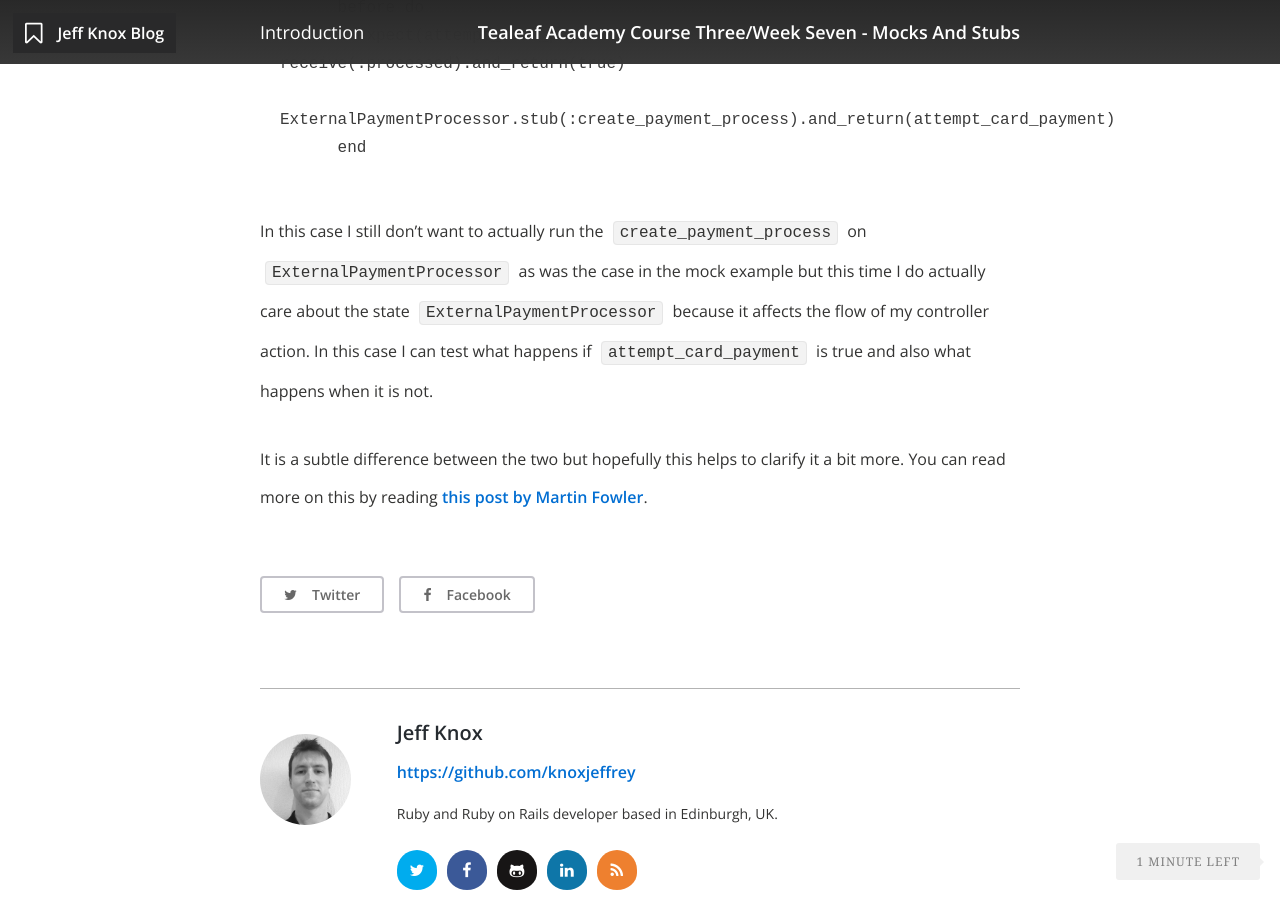
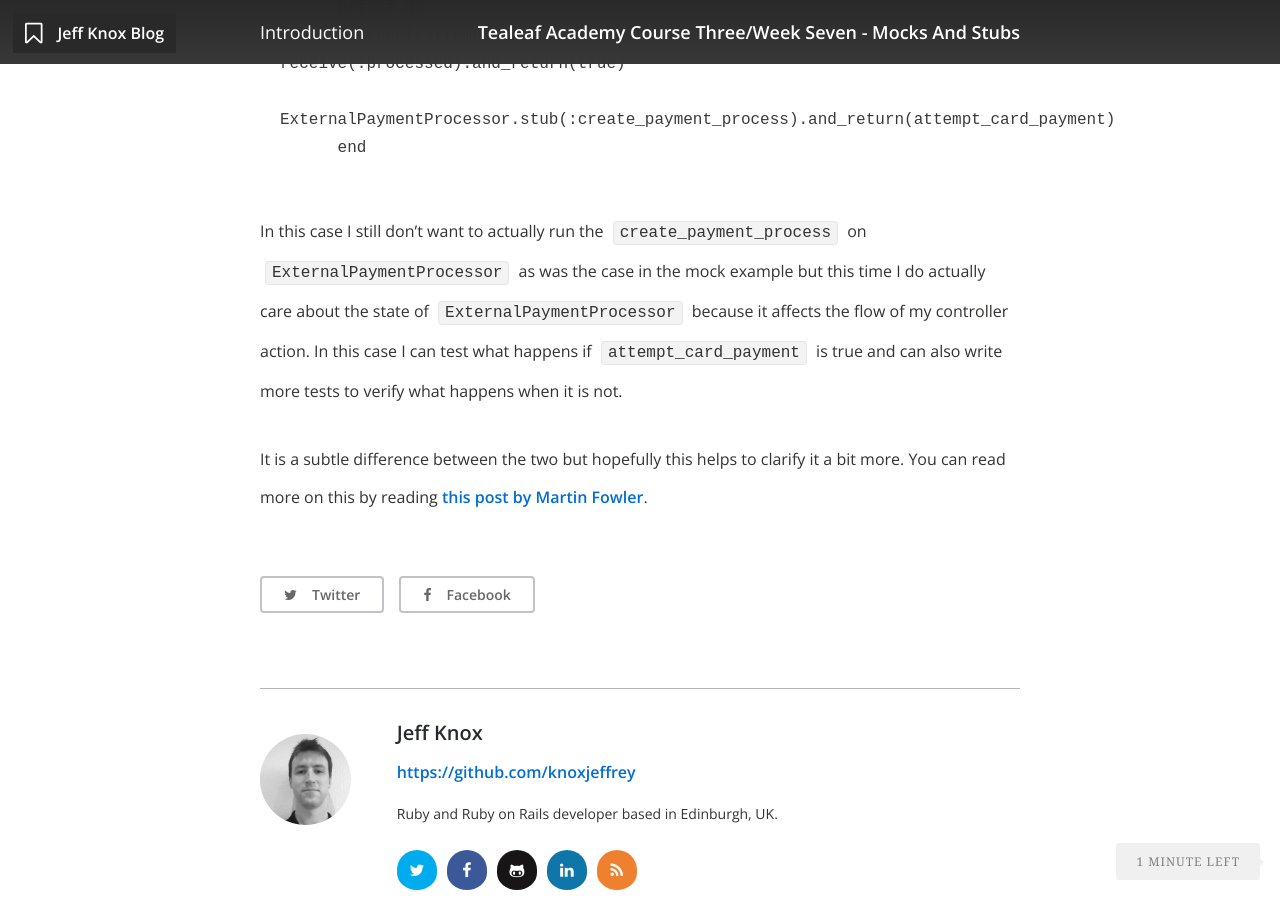
Before and after one commit to knoxjeffrey/knoxjeffrey.github.io, a Jekyll site: the page built from _posts/2015-04-03-course-three-week-seven-mocks-and-stubs.markdown, in a window 1280 px wide and 900 px high, scrolled down 2716 px. Built offline with Jekyll 4.4.1, drawn with Linux system fonts in a browser that asks for light colours; nearby versions of some CDN libraries.

Commit message:
mocks and stubs

````diff
--- a/_posts/2015-04-03-course-three-week-seven-mocks-and-stubs.markdown
+++ b/_posts/2015-04-03-course-three-week-seven-mocks-and-stubs.markdown
@@ -82,6 +82,6 @@ And a snippet of a test for this action:
             ExternalPaymentProcessor.stub(:create_payment_process).and_return(attempt_card_payment)
           end
 
-In this case I still don't want to actually run the ```create_payment_process``` on ```ExternalPaymentProcessor``` as was the case in the mock example but this time I do actually care about the state ```ExternalPaymentProcessor``` because it affects the flow of my controller action.  In this case I can test what happens if ```attempt_card_payment``` is true and also what happens when it is not.
+In this case I still don't want to actually run the ```create_payment_process``` on ```ExternalPaymentProcessor``` as was the case in the mock example but this time I do actually care about the state of ```ExternalPaymentProcessor``` because it affects the flow of my controller action.  In this case I can test what happens if ```attempt_card_payment``` is true and can also write more tests to verify what happens when it is not.
 
 It is a subtle difference between the two but hopefully this helps to clarify it a bit more.  You can read more on this by reading [this post by Martin Fowler](http://martinfowler.com/articles/mocksArentStubs.html).
````
